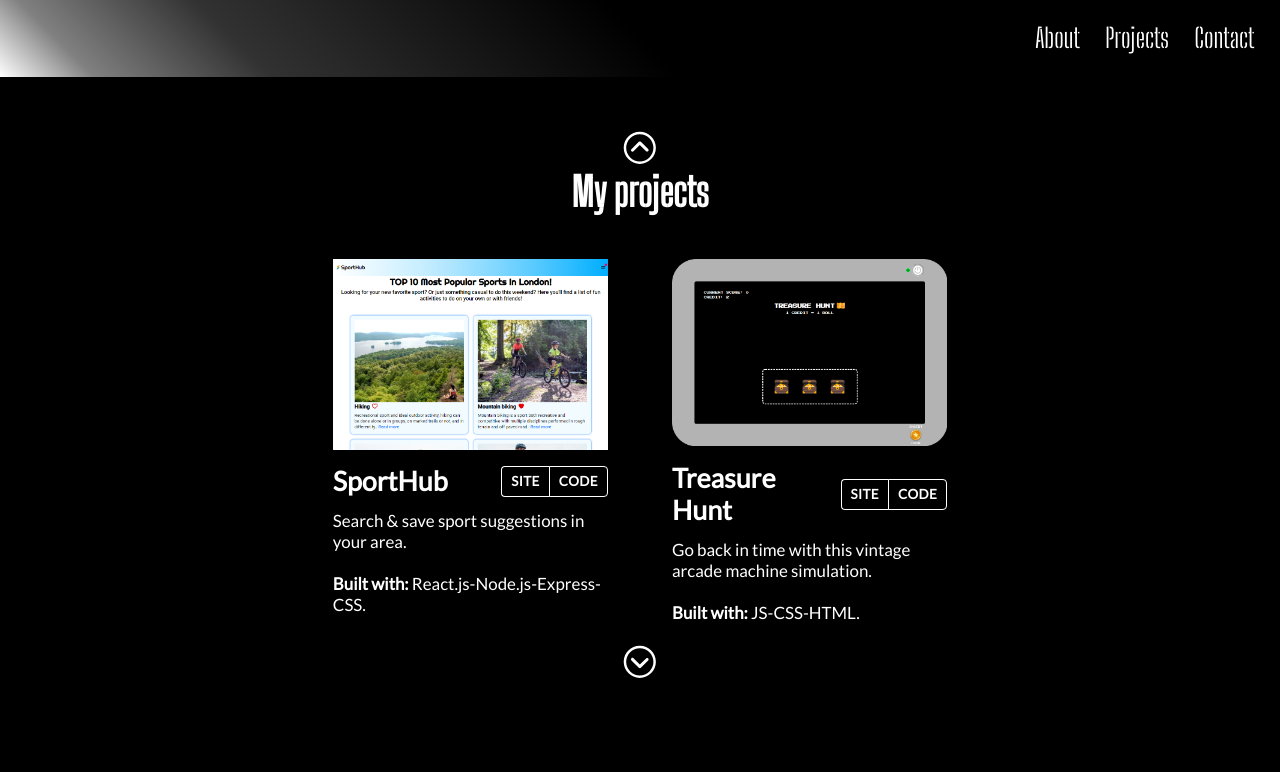
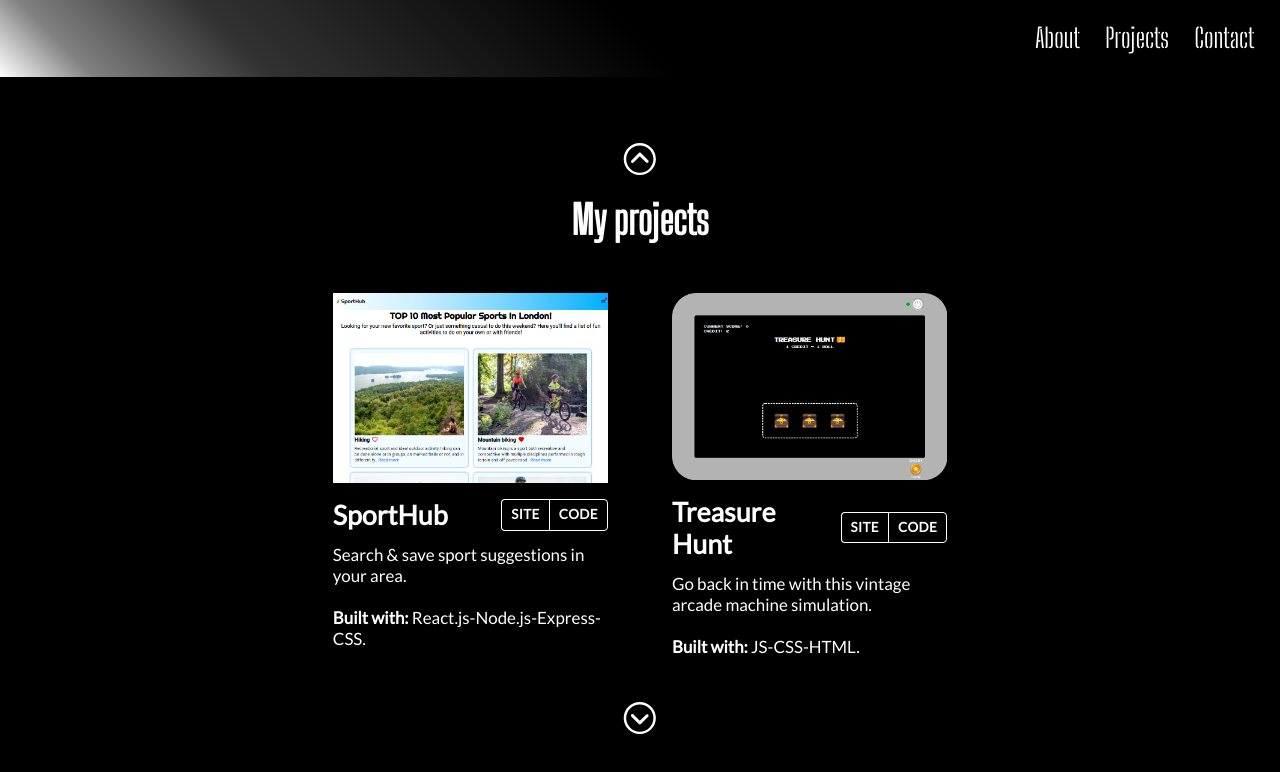
Before and after one commit to emanuelefranceschini/emanuelefranceschini.github.io, a React (Create React App) app: page /projects in a window 1280 px wide. Shown: the top 772 px of the page. Built offline with nearby package versions, Linux system fonts and the light colour scheme.

Commit message:
Sections height fix

```diff
--- a/src/index.css
+++ b/src/index.css
@@ -18,7 +18,7 @@
   box-sizing: border-box;
 }
 
-html, body {
+html, body, #root {
   height: 100%;
   width: 100%;
 }
```
